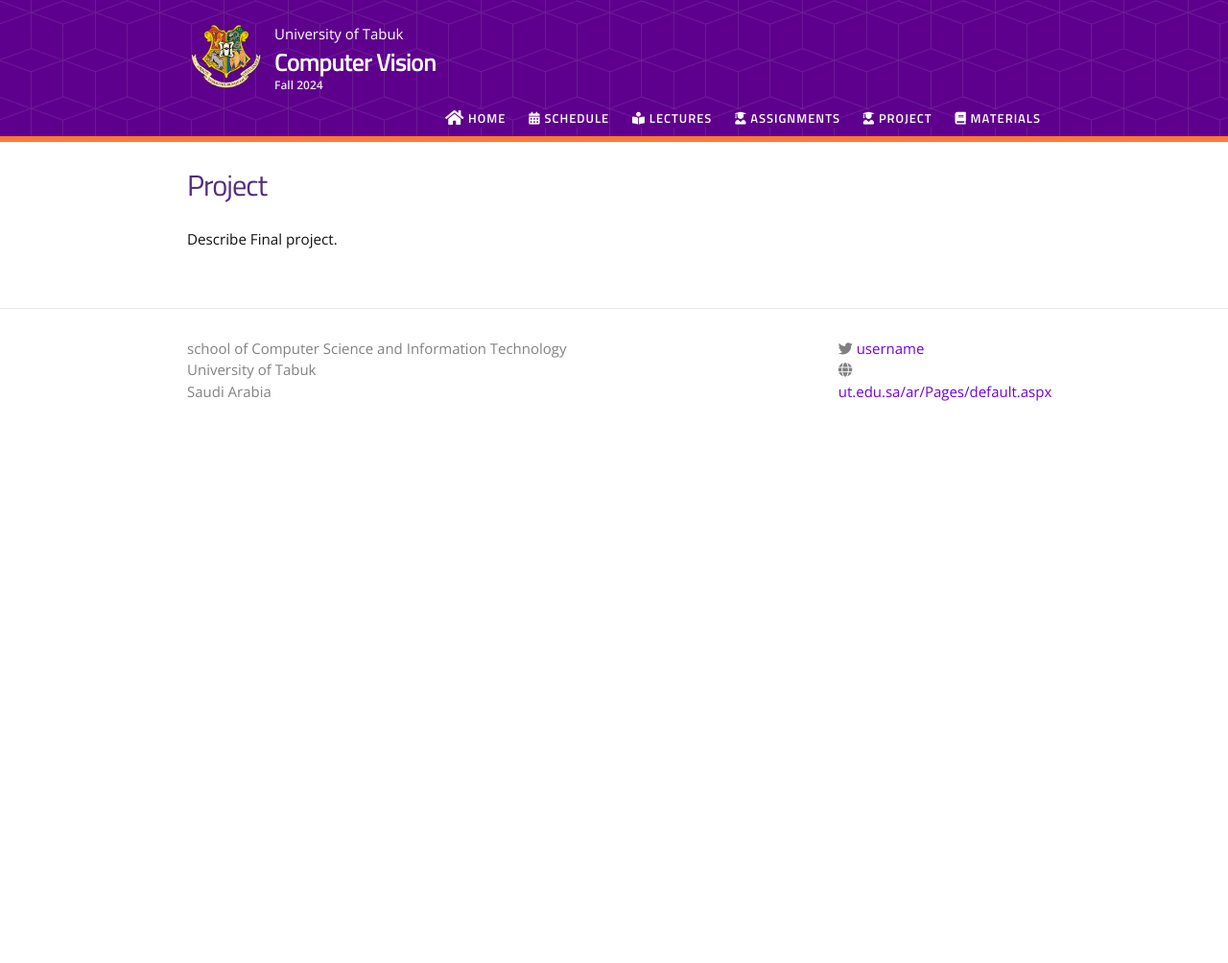
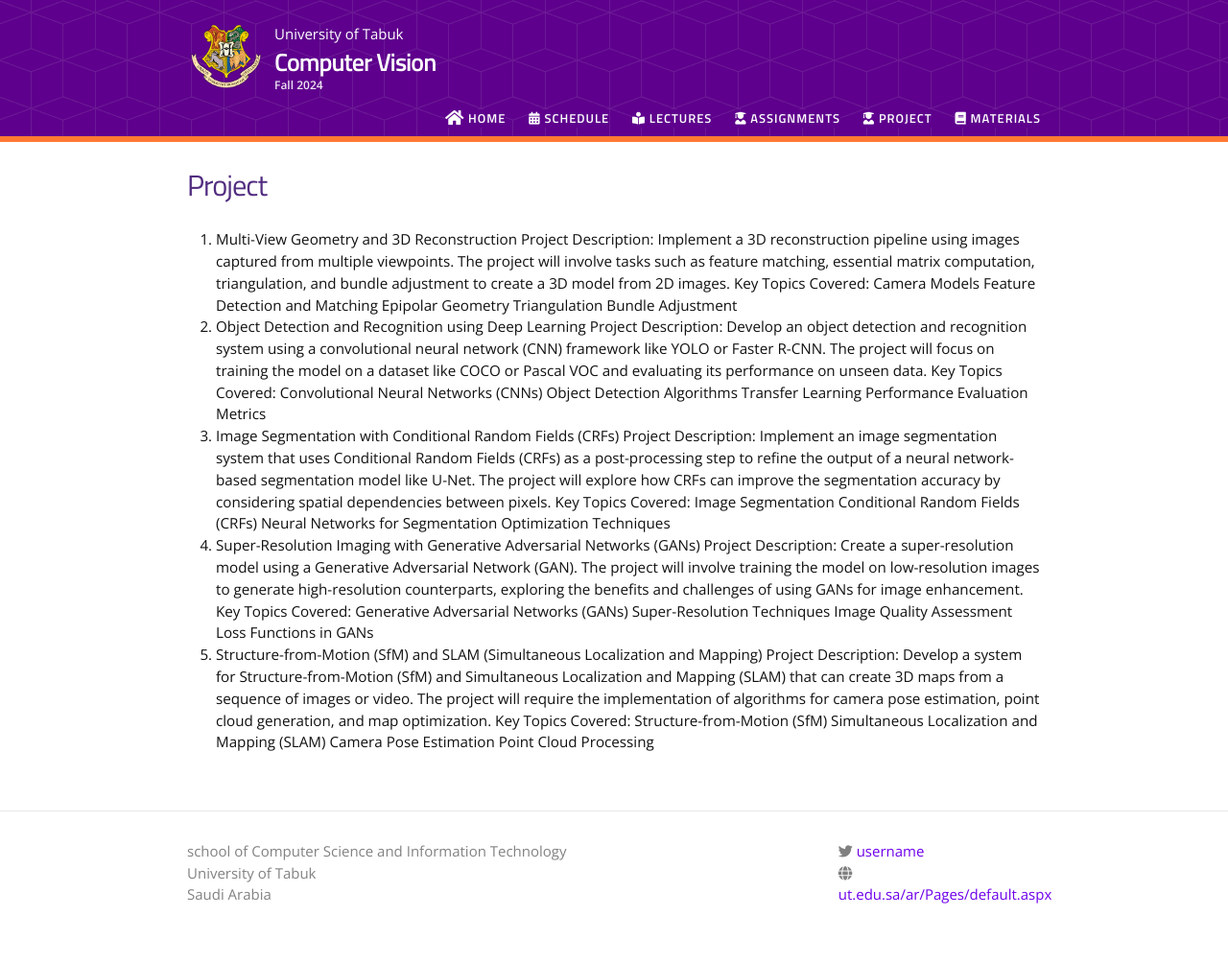
Before and after one commit to kazemnejad/jekyll-course-website-template, a Jekyll site: the page built from project.md, in a window 1280 px wide. Shown: the whole page at 96% size. Built offline with Jekyll 4.4.1, drawn with Linux system fonts in a browser that asks for light colours; nearby versions of some CDN libraries; before the commit the page ends 900 px from its top, so only the background shows below that.

```diff
--- a/project.md
+++ b/project.md
@@ -3,4 +3,39 @@ layout: page
 title: Project
 permalink: /project/
 ---
-Describe Final project.
+1. Multi-View Geometry and 3D Reconstruction
+   Project Description: Implement a 3D reconstruction pipeline using images captured from multiple viewpoints. The project will involve tasks such as feature matching, essential matrix computation, triangulation, and bundle adjustment to create a 3D model from 2D images.
+   Key Topics Covered:
+   Camera Models
+   Feature Detection and Matching
+   Epipolar Geometry
+   Triangulation
+   Bundle Adjustment
+2. Object Detection and Recognition using Deep Learning
+   Project Description: Develop an object detection and recognition system using a convolutional neural network (CNN) framework like YOLO or Faster R-CNN. The project will focus on training the model on a dataset like COCO or Pascal VOC and evaluating its performance on unseen data.
+   Key Topics Covered:
+   Convolutional Neural Networks (CNNs)
+   Object Detection Algorithms
+   Transfer Learning
+   Performance Evaluation Metrics
+3. Image Segmentation with Conditional Random Fields (CRFs)
+   Project Description: Implement an image segmentation system that uses Conditional Random Fields (CRFs) as a post-processing step to refine the output of a neural network-based segmentation model like U-Net. The project will explore how CRFs can improve the segmentation accuracy by considering spatial dependencies between pixels.
+   Key Topics Covered:
+   Image Segmentation
+   Conditional Random Fields (CRFs)
+   Neural Networks for Segmentation
+   Optimization Techniques
+4. Super-Resolution Imaging with Generative Adversarial Networks (GANs)
+   Project Description: Create a super-resolution model using a Generative Adversarial Network (GAN). The project will involve training the model on low-resolution images to generate high-resolution counterparts, exploring the benefits and challenges of using GANs for image enhancement.
+   Key Topics Covered:
+   Generative Adversarial Networks (GANs)
+   Super-Resolution Techniques
+   Image Quality Assessment
+   Loss Functions in GANs
+5. Structure-from-Motion (SfM) and SLAM (Simultaneous Localization and Mapping)
+   Project Description: Develop a system for Structure-from-Motion (SfM) and Simultaneous Localization and Mapping (SLAM) that can create 3D maps from a sequence of images or video. The project will require the implementation of algorithms for camera pose estimation, point cloud generation, and map optimization.
+   Key Topics Covered:
+   Structure-from-Motion (SfM)
+   Simultaneous Localization and Mapping (SLAM)
+   Camera Pose Estimation
+   Point Cloud Processing
```
